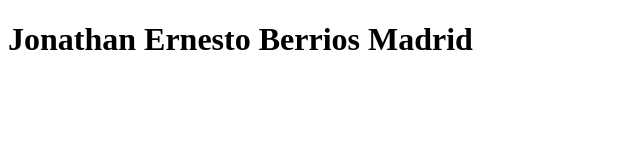
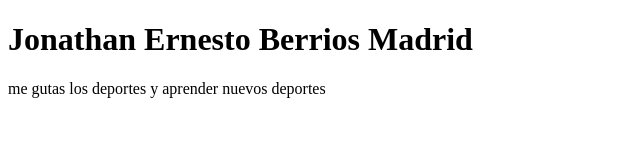
Before and after one commit to Jonathan-Berrios/Seminario-git-github, a plain HTML site: page index.html in a window 1280 px wide. Shown: the whole page, without its empty margins (0-640 px from the left). Drawn offline with Linux system fonts and the light colour scheme.

Commit message:
agrege mi descripcion personal

```diff
--- a/index.html
+++ b/index.html
@@ -8,5 +8,6 @@
 </head>
 <body>
     <h1>Jonathan Ernesto Berrios Madrid</h1>
+    <p> me gutas los deportes y aprender nuevos deportes</p>
 </body>
 </html>
```
